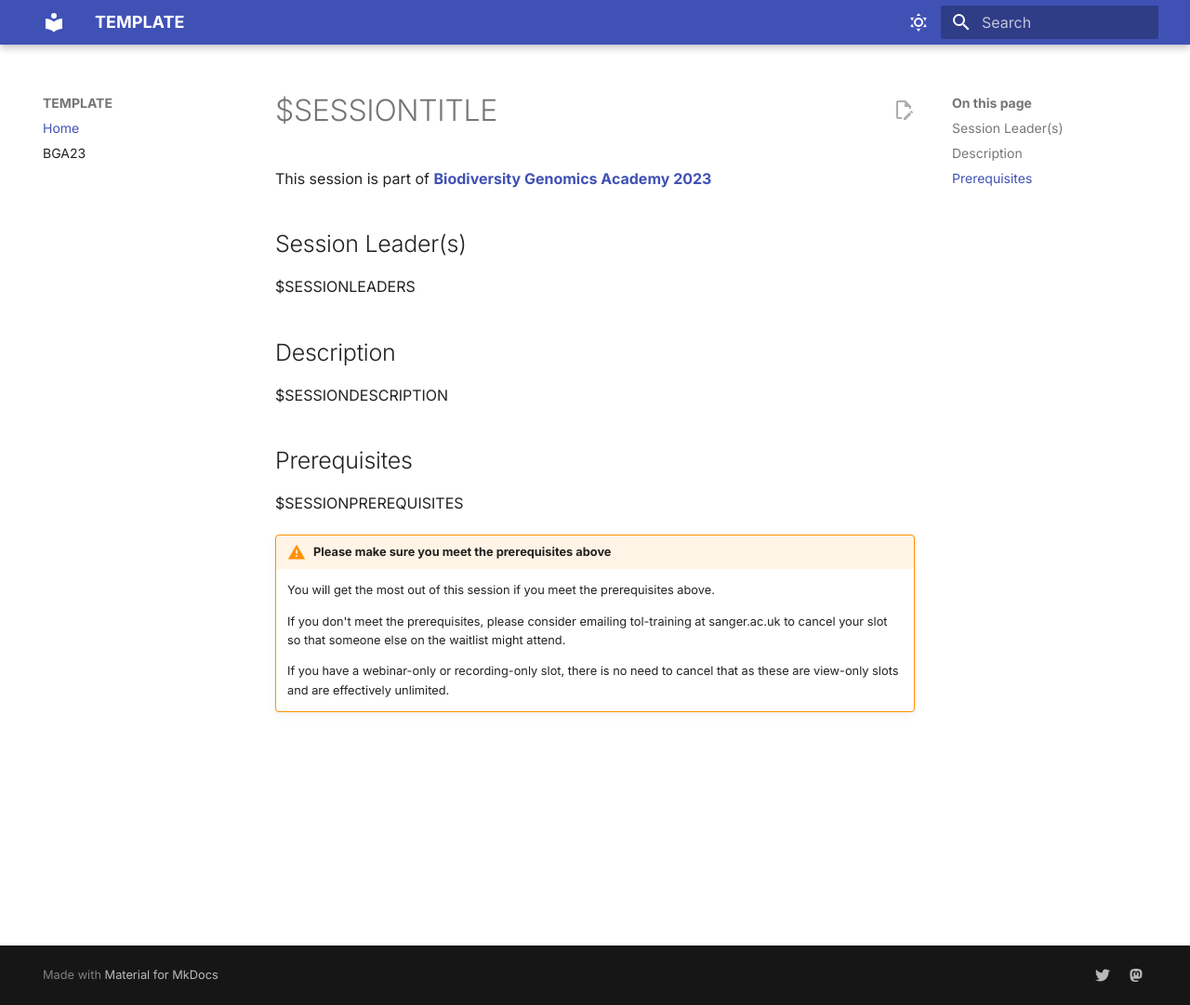
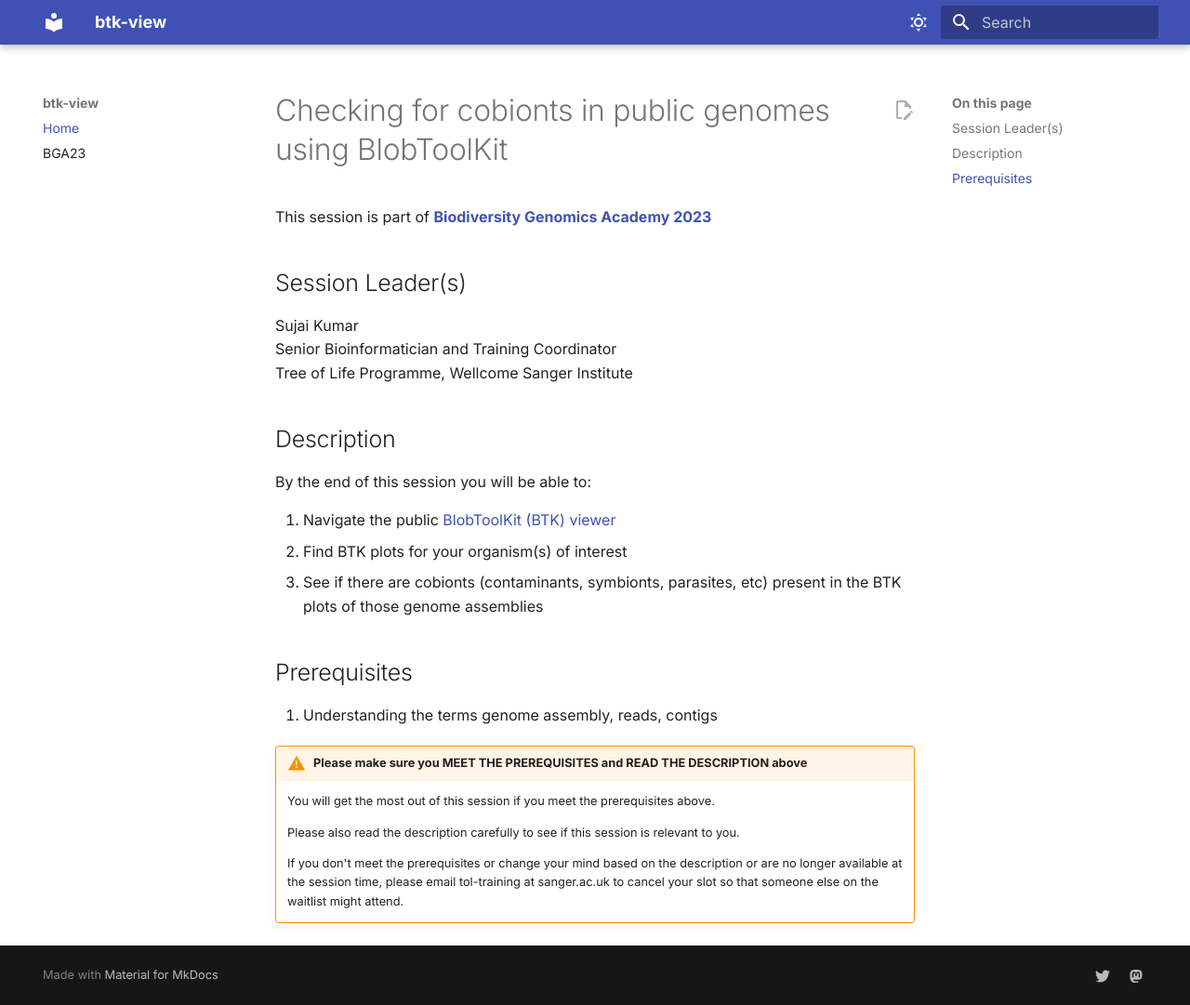
Before and after one commit to BGAcademy23/btk-view, an MkDocs documentation site: the page built from docs/README.md, in a window 1280 px wide and 1081 px high. Shown: the whole window at 93% size. Built offline with MkDocs 1.6.1 and Material for MkDocs 9.7.7, drawn with Linux system fonts in a browser that asks for light colours.

Commit message:
update from form

```diff
--- a/docs/README.md
+++ b/docs/README.md
@@ -1,23 +1,29 @@
-# $SESSIONTITLE
+# Checking for cobionts in public genomes using BlobToolKit
 
 This session is part of [**Biodiversity Genomics Academy 2023**](https://BGA23.org)
 
 ## Session Leader(s)
 
-$SESSIONLEADERS
+Sujai Kumar
+Senior Bioinformatician and Training Coordinator
+Tree of Life Programme, Wellcome Sanger Institute
 
 ## Description
 
-$SESSIONDESCRIPTION
+By the end of this session you will be able to:
+
+1. Navigate the public [BlobToolKit (BTK) viewer](https://blobtoolkit.genomehubs.org/view)
+2. Find BTK plots for your organism(s) of interest
+3. See if there are cobionts (contaminants, symbionts, parasites, etc) present in the BTK plots of those genome assemblies
 
 ## Prerequisites
 
-$SESSIONPREREQUISITES
+1. Understanding the terms genome assembly, reads, contigs
 
-!!! warning "Please make sure you meet the prerequisites above"
+!!! warning "Please make sure you MEET THE PREREQUISITES and READ THE DESCRIPTION above"
 
     You will get the most out of this session if you meet the prerequisites above.
 
-    If you don't meet the prerequisites, please consider emailing tol-training at sanger.ac.uk to cancel your slot so that someone else on the waitlist might attend.
+    Please also read the description carefully to see if this session is relevant to you.
 
-    If you have a webinar-only or recording-only slot, there is no need to cancel that as these are view-only slots and are effectively unlimited.
+    If you don't meet the prerequisites or change your mind based on the description or are no longer available at the session time, please email tol-training at sanger.ac.uk to cancel your slot so that someone else on the waitlist might attend.
--- a/mkdocs.yml
+++ b/mkdocs.yml
@@ -1,5 +1,5 @@
-site_name: TEMPLATE
-edit_uri: https://github.com/bgacademy23/TEMPLATE/blob/main/docs
+site_name: btk-view
+edit_uri: https://github.com/bgacademy23/btk-view/blob/main/docs
 
 nav:
     - Home: README.md
```
Also changed, not shown: README.md (+13 -7 lines).
